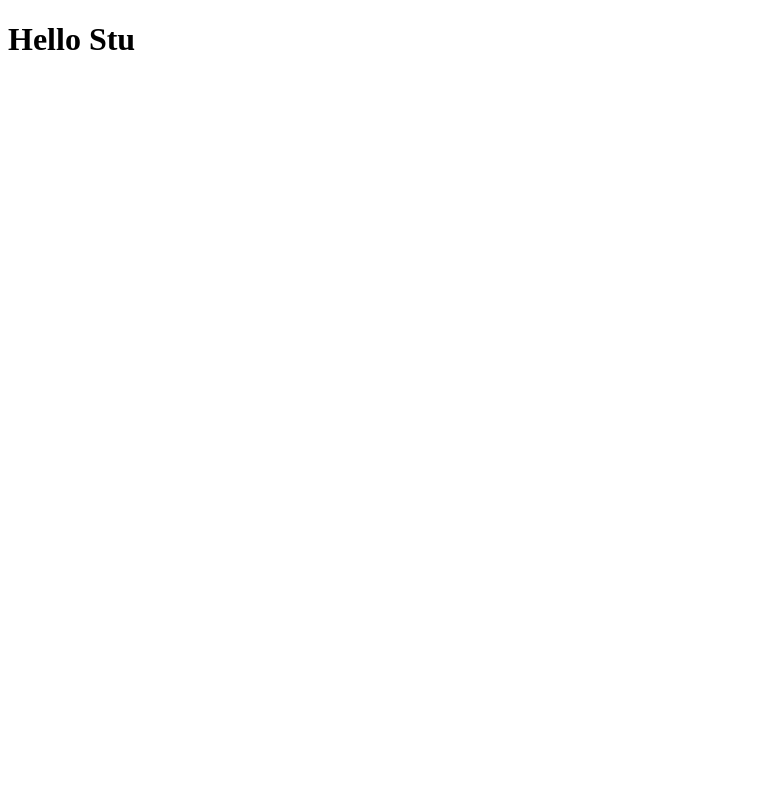
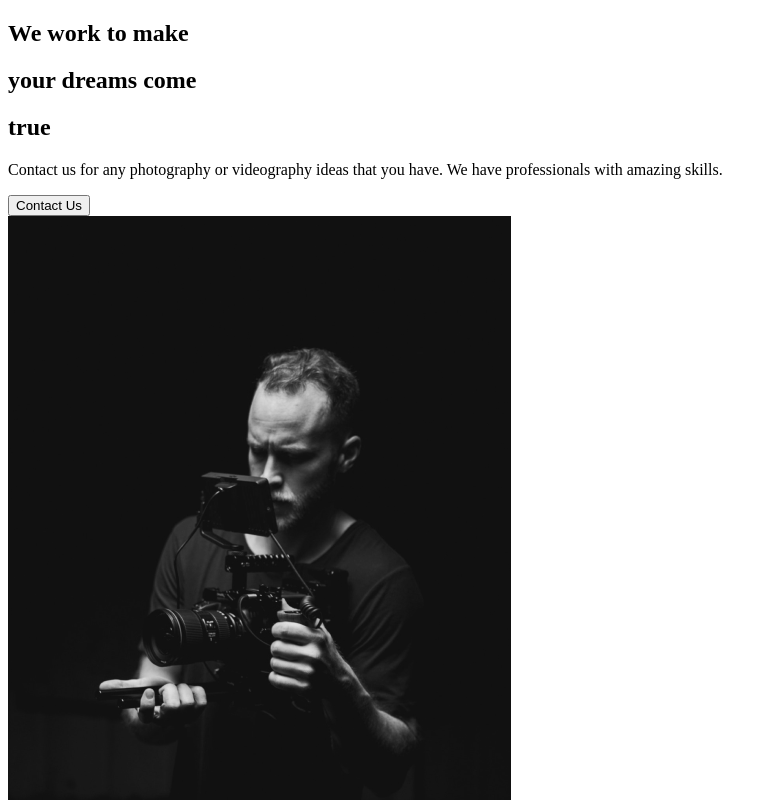
Before and after one commit to stu1612/Capture_Project, a React (Create React App) app: page / in a window 1280 px wide. Shown: the top 800 px of the page, without its empty margins (0-777 px from the left). Built offline with nearby package versions, Linux system fonts and the light colour scheme.

Commit message:
About us section componenet created

```diff
--- a/package.json
+++ b/package.json
@@ -6,9 +6,13 @@
     "@testing-library/jest-dom": "^5.11.4",
     "@testing-library/react": "^11.1.0",
     "@testing-library/user-event": "^12.1.10",
+    "framer-motion": "^5.0.0",
     "react": "^17.0.2",
     "react-dom": "^17.0.2",
+    "react-intersection-observer": "^8.32.2",
+    "react-router-dom": "^5.3.0",
     "react-scripts": "4.0.3",
+    "styled-components": "^5.3.3",
     "web-vitals": "^1.0.1",
     "yarn-upgrade-all": "^0.5.4"
   },
--- a/src/App.css
+++ /dev/null
@@ -1,38 +0,0 @@
-.App {
-  text-align: center;
-}
-
-.App-logo {
-  height: 40vmin;
-  pointer-events: none;
-}
-
-@media (prefers-reduced-motion: no-preference) {
-  .App-logo {
-    animation: App-logo-spin infinite 20s linear;
-  }
-}
-
-.App-header {
-  background-color: #282c34;
-  min-height: 100vh;
-  display: flex;
-  flex-direction: column;
-  align-items: center;
-  justify-content: center;
-  font-size: calc(10px + 2vmin);
-  color: white;
-}
-
-.App-link {
-  color: #61dafb;
-}
-
-@keyframes App-logo-spin {
-  from {
-    transform: rotate(0deg);
-  }
-  to {
-    transform: rotate(360deg);
-  }
-}
--- a/src/App.js
+++ b/src/App.js
@@ -1,7 +1,10 @@
+import React from "react";
+import { AboutUs } from "./pages/AboutUs";
+
 export const App = () => {
   return (
     <div className="App">
-      <h1>Hello Stu</h1>
+      <AboutUs />
     </div>
   );
 };
--- /dev/null
+++ b/src/components/AboutSection.js
@@ -0,0 +1,32 @@
+import React from "react";
+import home1 from "../assets/images/home1.png";
+
+export const AboutSection = () => {
+  return (
+    <div>
+      <div className="description">
+        <div className="title">
+          <div className="hide">
+            <h2>We work to make</h2>
+          </div>
+          <div className="hide">
+            <h2>
+              your <span>dreams</span> come
+            </h2>
+          </div>
+          <div className="hide">
+            <h2>true</h2>
+          </div>
+        </div>
+        <p>
+          Contact us for any photography or videography ideas that you have. We
+          have professionals with amazing skills.
+        </p>
+        <button>Contact Us</button>
+      </div>
+      <div className="image">
+        <img src={home1} alt="guy with a camera" />
+      </div>
+    </div>
+  );
+};
--- /dev/null
+++ b/src/pages/AboutUs.js
@@ -0,0 +1,4 @@
+import React from "react";
+import { AboutSection } from "../components/AboutSection";
+
+export const AboutUs = () => <AboutSection />;
```
Also changed, not shown: 1 other file (tests, documents, lock files or other folders).
